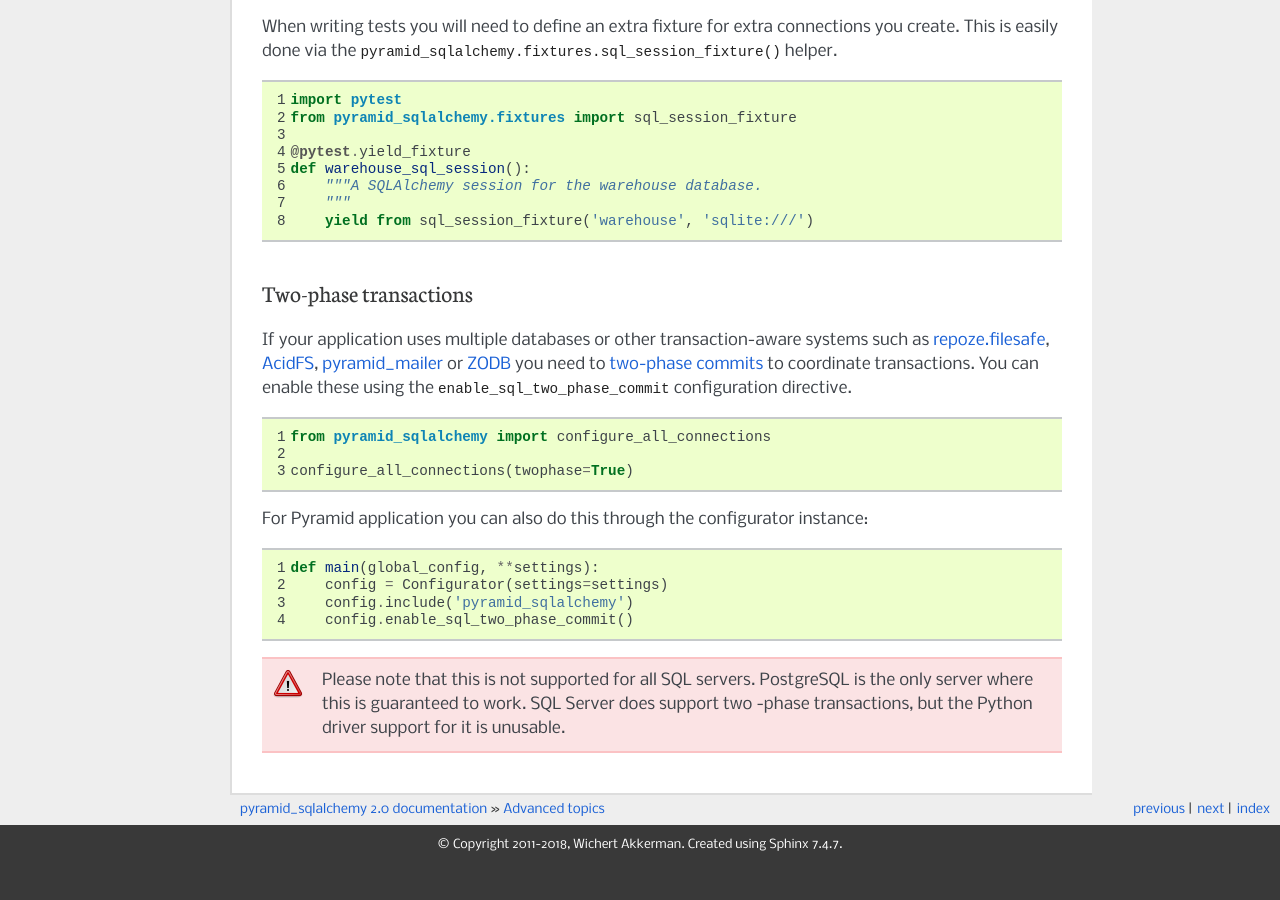
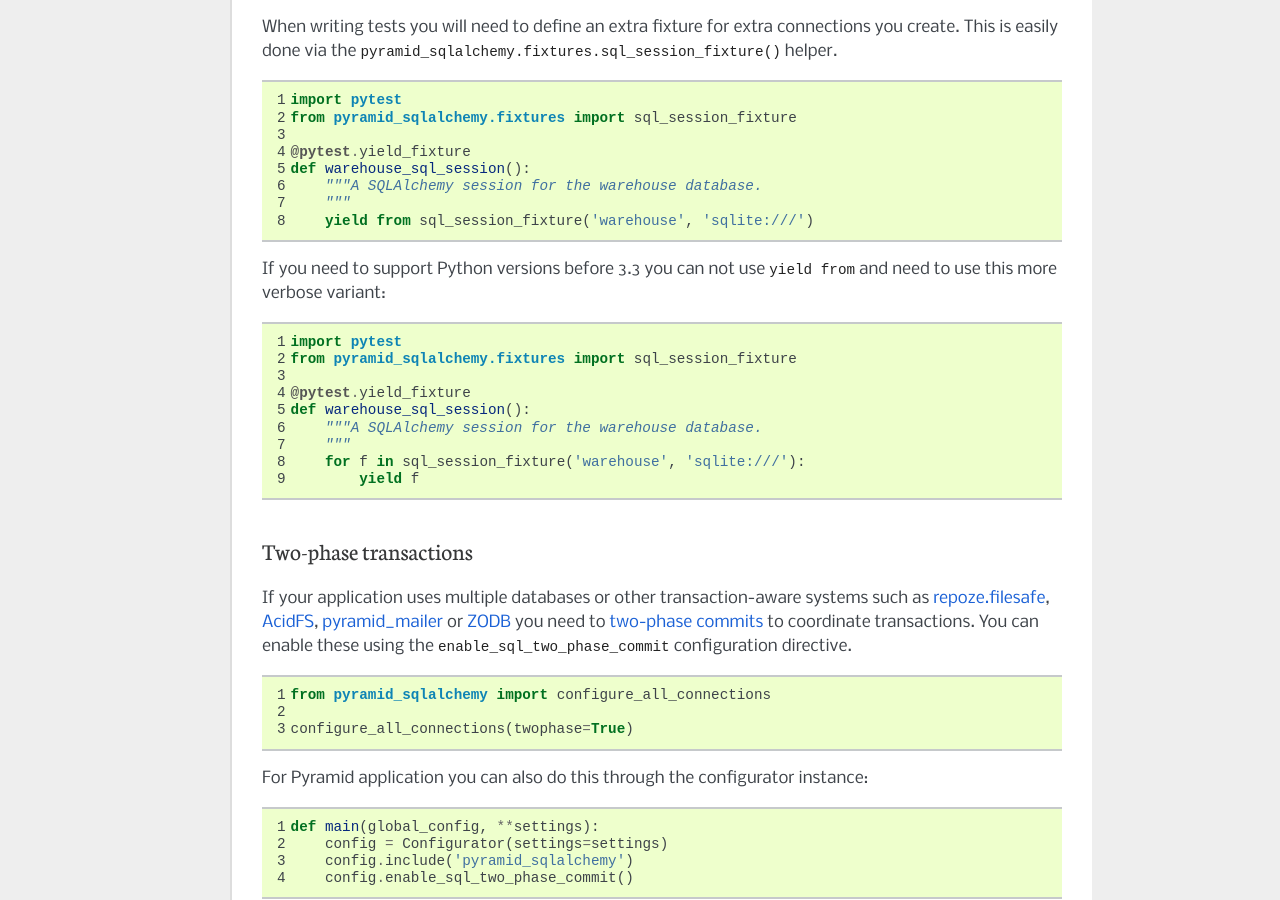
Before and after one commit to wichert/pyramid_sqlalchemy, a Sphinx documentation site: the page built from docs/advanced.rst, in a window 1280 px wide and 900 px high, scrolled down 1582 px. Built offline with Sphinx 7.4.7, drawn with Linux system fonts in a browser that asks for light colours; before the commit the page ends 2446 px from its top, so only the background shows below that.

Commit message:
Fix Py2.7 compatibility

```diff
--- a/docs/advanced.rst
+++ b/docs/advanced.rst
@@ -112,6 +112,22 @@
        """
        yield from sql_session_fixture('warehouse', 'sqlite:///')
 
+If you need to support Python versions before 3.3 you can not use ``yield from``
+and need to use this more verbose variant:
+
+.. code-block:: python
+   :linenos:
+
+   import pytest
+   from pyramid_sqlalchemy.fixtures import sql_session_fixture
+
+   @pytest.yield_fixture
+   def warehouse_sql_session():
+       """A SQLAlchemy session for the warehouse database.
+       """
+       for f in sql_session_fixture('warehouse', 'sqlite:///'):
+           yield f
+
 
 Two-phase transactions
 ----------------------
```
Also changed, not shown: 1 other file.
